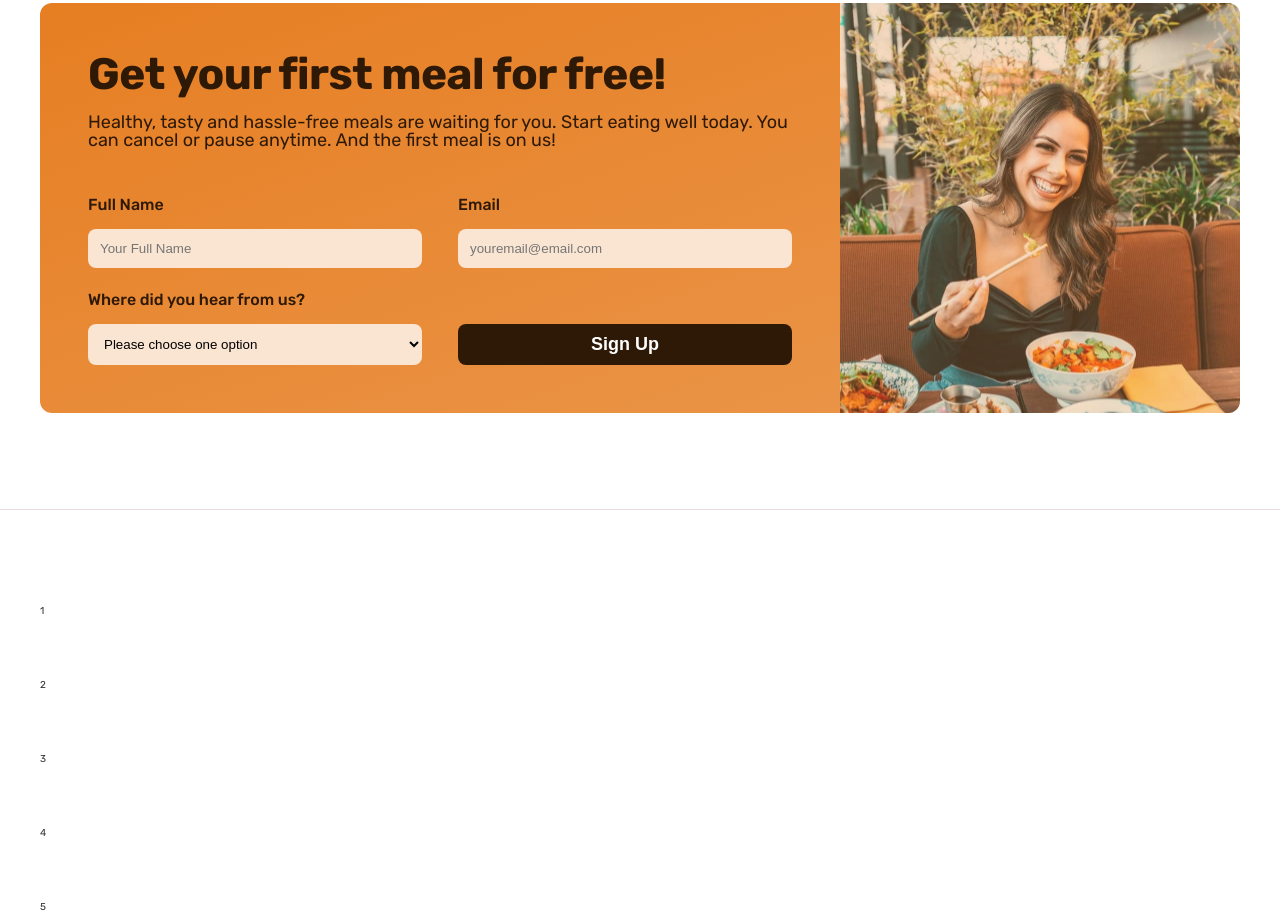
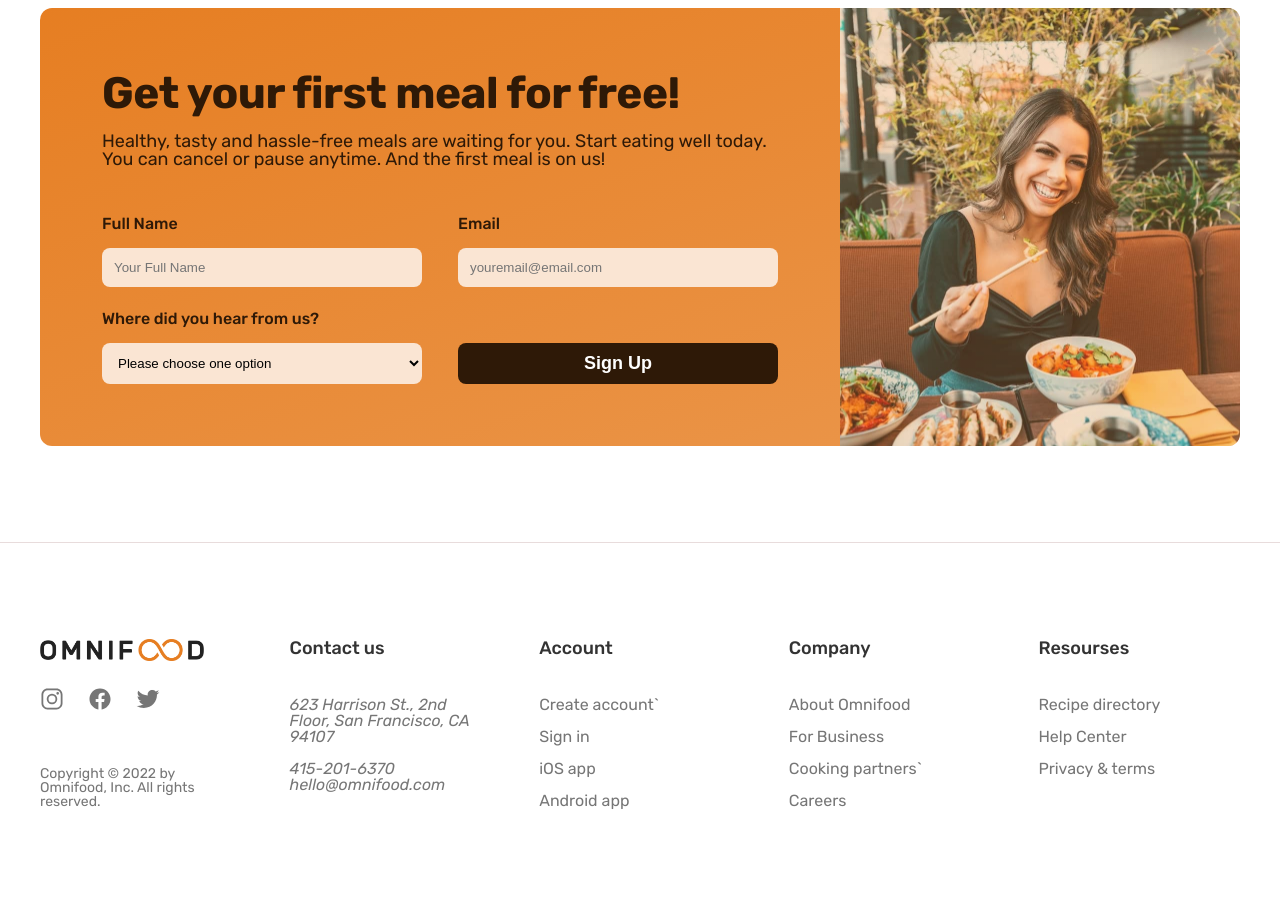
Before and after one commit to Albionaahmetti/OmniFood, a plain HTML site: page index.html in a window 1280 px wide. Shown: the part 5575-6488 px from the top of the page. Drawn offline with nearby package versions, Linux system fonts and the light colour scheme.

Commit message:
Added Footer Section

```diff
--- a/css/custom.css
+++ b/css/custom.css
@@ -34,7 +34,7 @@ FONT SIZE SYSTEM (px)
 }
 
 .logo img {
-    width: 12.8rem;
+    height: 2.2rem;
 }
 
 .nav-bar .nav ul {
@@ -75,9 +75,6 @@ FONT SIZE SYSTEM (px)
 
 }
 
-.header .logo img {
-    width: 12.8rem;
-}
 
 .hero {
     max-width: 130rem;
@@ -575,14 +572,15 @@ ion-icon {
     grid-template-columns: 2fr 1fr;
     border-radius: 12px;
     overflow: hidden;
-    background-image: linear-gradient( to bottom right, #e67e22,#eb984e);
+    background-image: linear-gradient(to bottom right, #e67e22, #eb984e);
 
 
 }
 
-.cta-from{
-    padding: 4.8rem;
+.cta-from {
+    padding: 6.2rem;
 }
+
 form {
     display: grid;
     grid-template-columns: 1fr 1fr;
@@ -590,12 +588,14 @@ form {
     column-gap: 3.6rem;
     margin-top: 4.8rem;
 }
-.form-control label{
+
+.form-control label {
     display: block;
     font-weight: 500;
-     font-size: 1.6rem;
+    font-size: 1.6rem;
     margin-bottom: 1.6rem;
 }
+
 .cta {
     color: #2e1907;
     font-size: 1.6rem;
@@ -608,7 +608,9 @@ form {
     opacity: 0.7;
     background-size: cover;
 }
-.form-control input,.form-control select{
+
+.form-control input,
+.form-control select {
     background-color: #fae5d3;
     border: none;
     width: 100%;
@@ -616,10 +618,12 @@ form {
     border-radius: 8px;
 
 }
-.form-control:last-child{
+
+.form-control:last-child {
     align-self: end;
 }
-.btn-custom{
+
+.btn-custom {
     padding: 1rem 3.2rem;
     background-color: #2e1907;
     color: white;
@@ -627,7 +631,8 @@ form {
     transition: all 0.3s;
 
 }
-.btn-custom:hover{
+
+.btn-custom:hover {
     background-color: #5c320e;
 
 }
@@ -636,7 +641,64 @@ form {
 /* ****** CTA End ****** */
 
 /* ****** Footer End ****** */
-.footer{
+.footer {
     border-top: 1px solid rgb(232, 220, 220);
 }
+.footer-grid{
+    display: grid;
+    grid-template-columns: repeat(5,1fr);
+    row-gap: 6.4rem;
+    column-gap: 4.8rem;
+}
+
+.footer a {
+    display: block;
+    text-decoration: none;
+    color: #767676;;
+    font-size: 1.6rem;
+}
+
+
+.footer-icons{
+    display: flex;
+    gap: 2.4rem;
+}
+.footer-icons ion-icon,.copyright, address p{
+    color: #767676;
+}
+.footer-icons ion-icon
+{
+    font-size: 2.4rem;
+}
+.socials{
+
+    display: flex;
+    flex-direction: column;
+}
+
+.socials .logo{
+    margin-bottom: 2.4rem;
+
+}
+.copyright{
+    font-size: 1.4rem;
+    margin-top: auto;
+}
+ .contact-footer address{
+    font-size: 1.6rem;
+}
+.footer .quaternary-header{
+    margin-bottom: 4rem;
+}
+.resources-footer .quaternary-header{
+    margin-top: auto;
+}
+
+.footer-links{
+    display: flex;
+    flex-direction: column;
+    gap: 1.6rem;
+
+}
+
 /* ****** Footer End ****** */
--- a/css/style.css
+++ b/css/style.css
@@ -74,6 +74,11 @@ body {
 .ternary-header {
     font-size: 3.0rem;
     margin-bottom: 1.2rem;
+}
+.quaternary-header{
+    font-weight: 500;
+    font-size: 1.8rem;
+
 }
 
 .btn,
@@ -169,6 +174,9 @@ body {
 .grid-4 {
     grid-template-columns: repeat(4, 1fr);
 }
+.grid-5{
+    grid-template-columns: repeat(5, 1fr);
+}
 
 strong {
     font-weight: 500;
--- a/index.html
+++ b/index.html
@@ -546,14 +546,65 @@
 
 
     </main>
-    <footer class="footer pt-lg">
-        <div class="container grid grid-5">
+    <footer class="footer pt-lg mb-lg">
+        <div class="container footer-grid">
 
-            <div>1</div>
-            <div>2</div>
-            <div>3</div>
-            <div>4</div>
-            <div>5</div>
+            <div class="socials">
+                <div class="logo">
+
+                    <img src="./img/omnifood-logo.png" alt="Omnifood Logo">
+                </div>
+                <div class="footer-icons">
+                    <ion-icon name="logo-instagram"></ion-icon>
+                    <ion-icon name="logo-facebook"></ion-icon>
+                    <ion-icon name="logo-twitter"></ion-icon>
+                </div>
+
+                <div class="copyright">
+                   <p >
+
+                       Copyright © 2022 by Omnifood, Inc. All rights reserved.
+                </p>
+                </div>
+
+            </div>
+            <div class="contact-footer">
+
+                <h4 class="quaternary-header">Contact us</h4>
+                <address class="footer-links">
+                    <p>623 Harrison St., 2nd Floor, San Francisco, CA 94107</p>
+                    <p>415-201-6370
+                        hello@omnifood.com</p>
+                </address>
+            </div>
+            <nav class="account-footer">
+                <h4 class="quaternary-header">Account</h4>
+                <div class="footer-links">
+                    <a href="#">Create account`</a>
+                    <a href="#">Sign in</a>
+                    <a href="#">iOS app</a>
+                    <a href="#">Android app</a>
+                </div>
+            </nav>
+            <div class="company-footer">
+                <h4 class="quaternary-header">Company</h4>
+                <div class="footer-links">
+                    <a href="#">About Omnifood</a>
+                    <a href="#"> For Business</a>
+                    <a href="#"> Cooking partners`</a>
+                    <a href="#">Careers</a>
+                </div>
+            </div>
+            <div class="resources-footer">
+                <h4 class="quaternary-header">Resourses</h4>
+                <div class="footer-links">
+                    <a href="#">Recipe directory</a>
+                    <a href="#">Help Center</a>
+                    <a href="#">Privacy & terms </a>
+
+
+                </div>
+            </div>
 
         </div>
 
```
